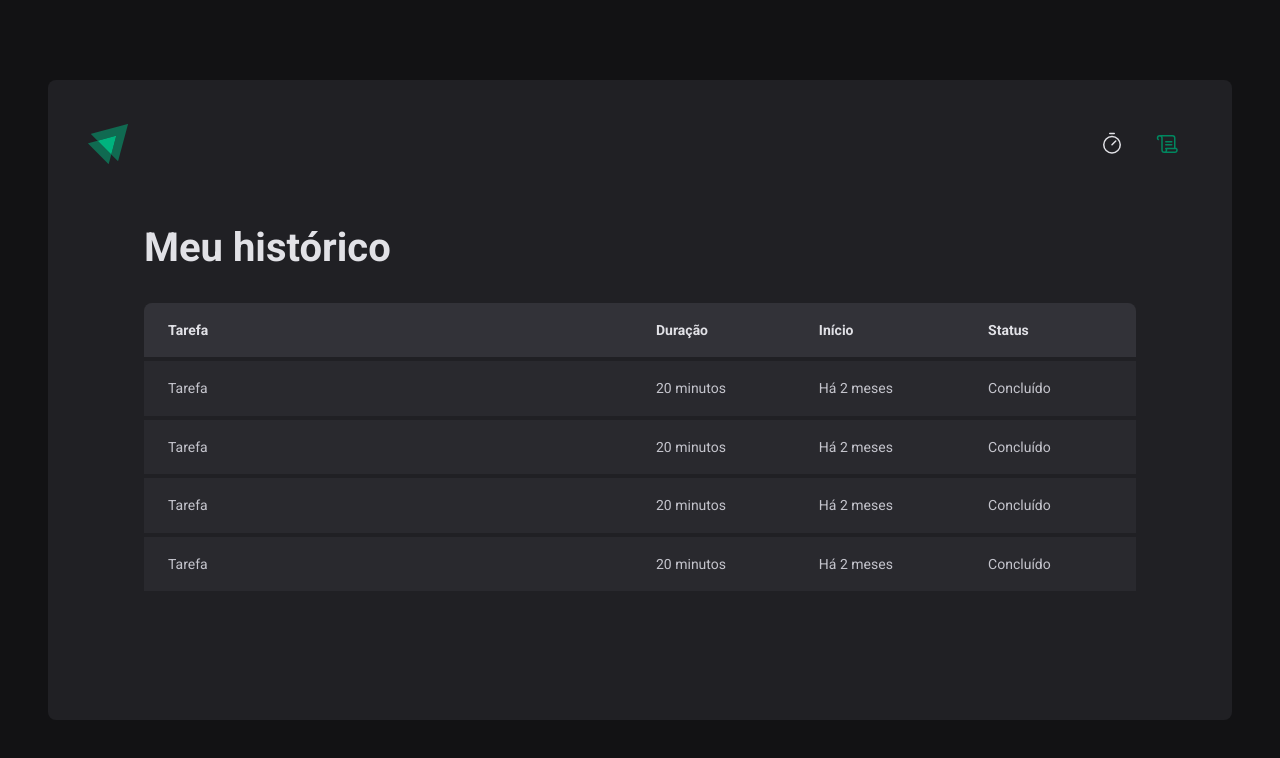
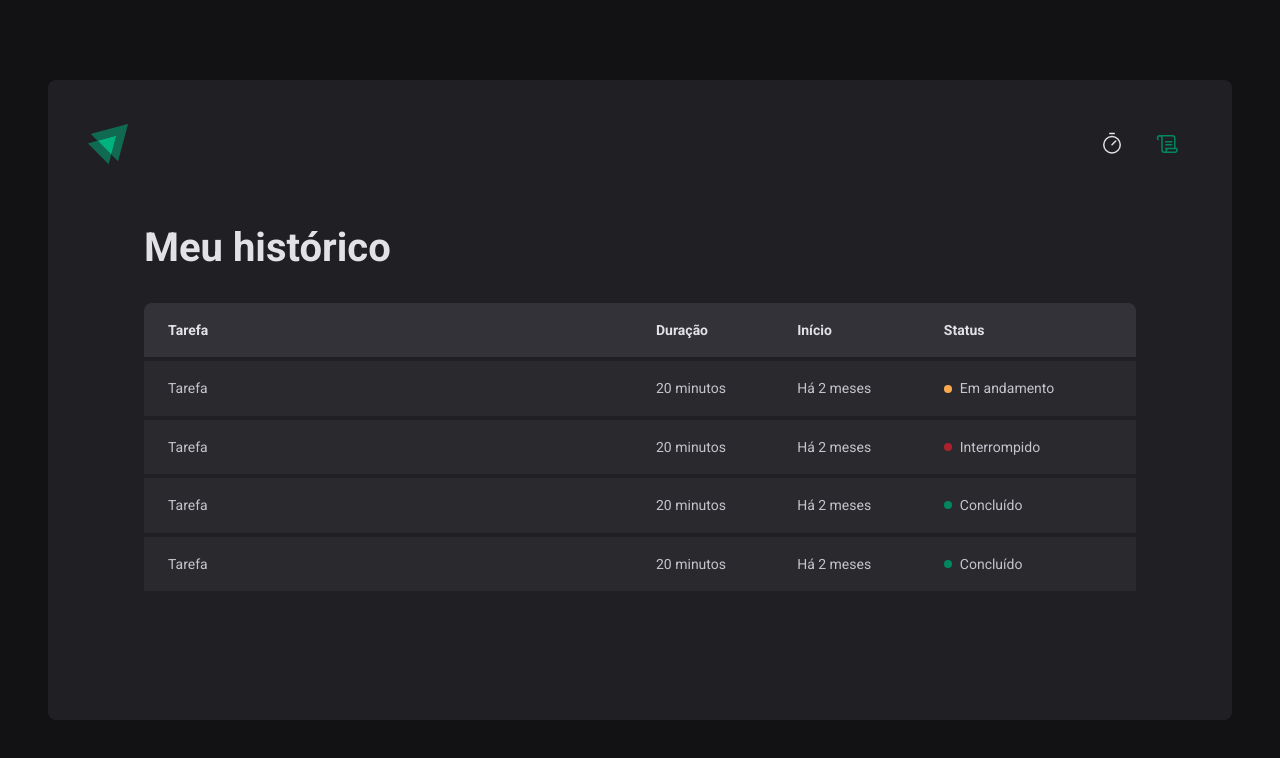
Before and after one commit to Stephany249/react, a React (Vite) app in the folder 02-timer/: page /history in a window 1280 px wide. Shown: the top 758 px of the page. Built offline with nearby package versions, Linux system fonts and the light colour scheme.

Commit message:
Pages and routes - Component: Status

```diff
--- a/02-timer/src/pages/History/index.tsx
+++ b/02-timer/src/pages/History/index.tsx
@@ -1,4 +1,4 @@
-import { HistoryContainer, HistoryList } from './styles'
+import { HistoryContainer, HistoryList, Status } from './styles'
 
 export function History() {
   return(
@@ -20,25 +20,33 @@ export function History() {
               <td>Tarefa</td>
               <td>20 minutos</td>
               <td>Há 2 meses</td>
-              <td>Concluído</td>
+              <td>
+                <Status statusColor='yellow'>Em andamento</Status>
+              </td>
             </tr>
             <tr>
               <td>Tarefa</td>
               <td>20 minutos</td>
               <td>Há 2 meses</td>
-              <td>Concluído</td>
+              <td>
+                <Status statusColor='red'>Interrompido</Status>
+              </td>
             </tr>
             <tr>
               <td>Tarefa</td>
               <td>20 minutos</td>
               <td>Há 2 meses</td>
-              <td>Concluído</td>
+              <td>
+                <Status statusColor='green'>Concluído</Status>
+              </td>
             </tr>
             <tr>
               <td>Tarefa</td>
               <td>20 minutos</td>
               <td>Há 2 meses</td>
-              <td>Concluído</td>
+              <td>
+                <Status statusColor='green'>Concluído</Status>
+              </td>
             </tr>
           </tbody>
         </table>
--- a/02-timer/src/pages/History/styles.ts
+++ b/02-timer/src/pages/History/styles.ts
@@ -60,3 +60,29 @@ export const HistoryList = styled.div`
     }
   }
 `
+
+const STATUS_COLORS = {
+  yellow: 'yellow-500',
+  red: 'red-500',
+  green: 'green-500'
+}
+
+interface StatusProps {
+  statusColor: keyof typeof STATUS_COLORS
+}
+
+export const Status = styled.span.withConfig({
+  shouldForwardProp: (prop) => !['statusColor'].includes(prop),
+})<StatusProps>`
+  display: flex;
+  align-items: center;
+  gap: 0.5rem;
+
+  &::before {
+    content: '';
+    width: 0.5rem;
+    height: 0.5rem;
+    border-radius: 9999px;
+    background: ${(props) => props.theme[STATUS_COLORS[props.statusColor]]};
+  }
+`
```
